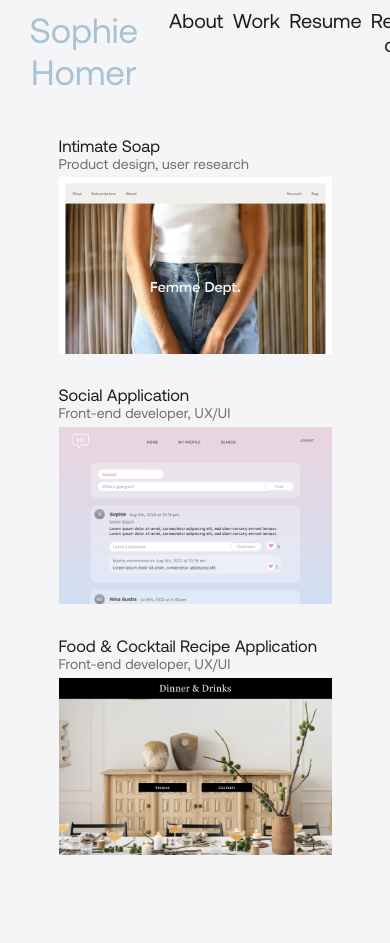
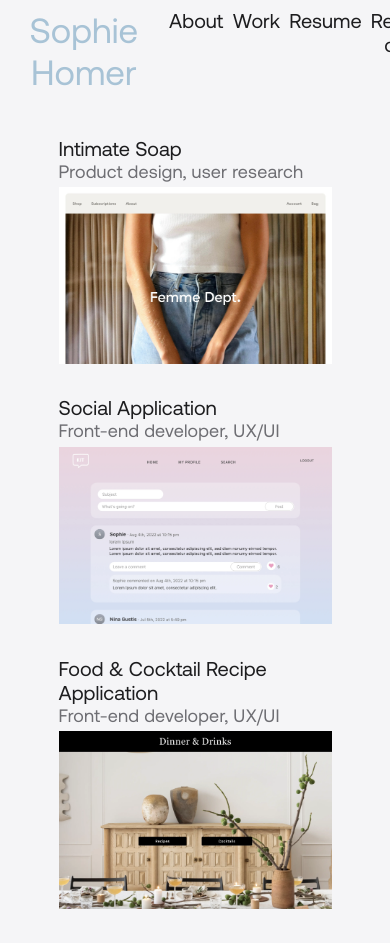
Before and after one commit to sophiehomer/react_portfolio, a React (Create React App) app: page /work in a window 390 px wide. Shown: the top 943 px of the page. Before the commit the page ends 889 px from the top, so only its background shows below. Built offline with nearby package versions, Linux system fonts and the light colour scheme.

Commit message:
media queries

```diff
--- a/src/index.css
+++ b/src/index.css
@@ -1241,10 +1241,12 @@ footer {
 
      .introText {
       font-size: 25px;
+      line-height: 35px;
     }
 
     .aboutText {
       font-size: 20px;
+      line-height: 30px;
       margin-top: 8%;
     }
 
@@ -1306,12 +1308,12 @@ footer {
  @media only screen and (max-width: 600px) {
 
  .product {
-  font-size: 16.5px;
+  font-size: 20px;
   margin-bottom: 0%;
  }
 
  .role {
-  font-size: 14px;
+  font-size: 18px;
  }
 
  .portfolioImages {
@@ -1384,8 +1386,8 @@ footer {
      .firstSummary,
      .secondSummary,
      .thirdSummary {
-      font-size: 16.5px;
-      line-height: 20px;
+      font-size: 18px;
+      line-height: 25px;
      }
 
      .first,
```
